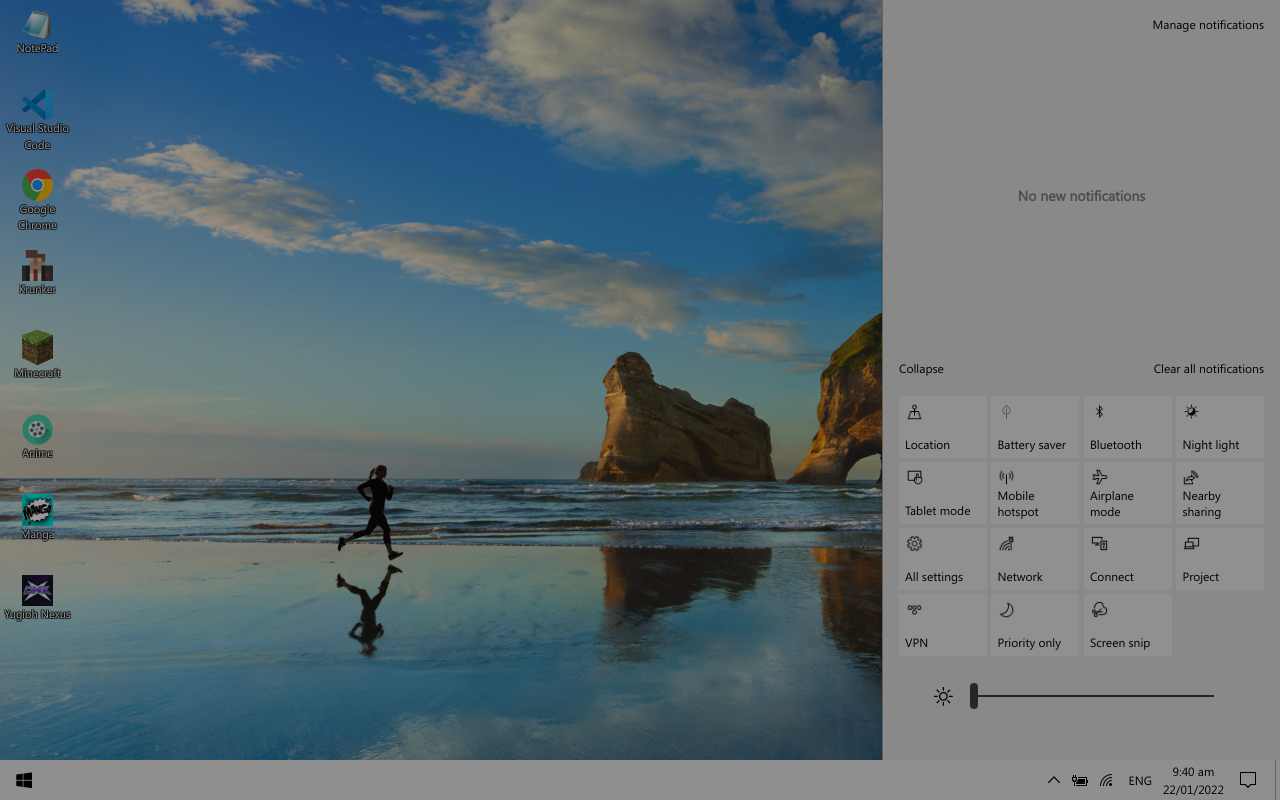
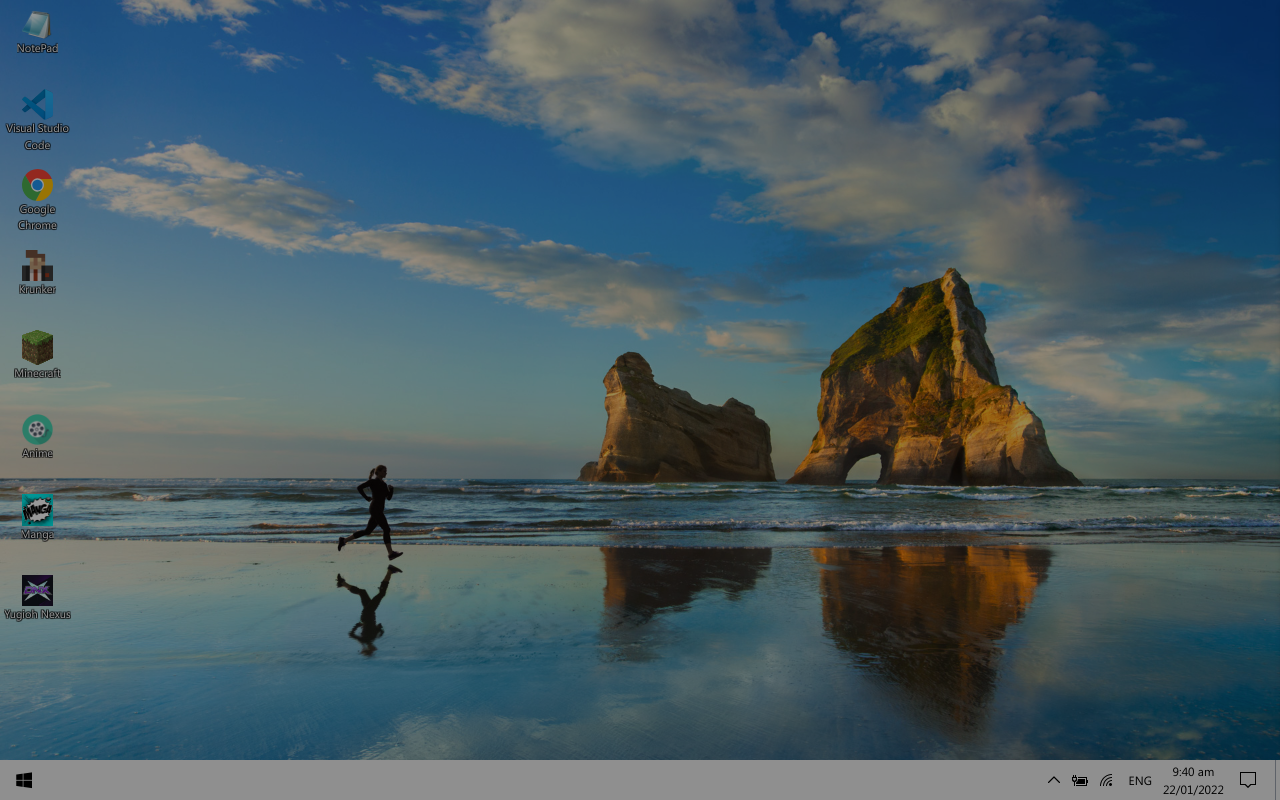
Before and after one commit to vuongle2609/Windows-10, a React (Create React App) app: page / in a window 1280 px wide. Built offline with nearby package versions, Linux system fonts and the light colour scheme.

Commit message:
test conflic

```diff
--- a/src/components/TaskbarRightMenu.js
+++ b/src/components/TaskbarRightMenu.js
@@ -152,7 +152,7 @@ const BrightnessBar = () => {
 };
 
 const ActionMenu = () => {
-  const [hide, setHide] = useState(false);
+  const [hide, setHide] = useState(true);
   const { setIsNight, setSettings } = useStore();
 
   return (
--- a/src/store.js
+++ b/src/store.js
@@ -97,7 +97,7 @@ const useStore = create((set) => ({
   setBColor: (color) => {
     set(() => ({ BColor: color }));
   },
-  RightMenuTaskbar: true,
+  RightMenuTaskbar: false,
   setRightMenuTaskbar: (bol) => {
     set(() => ({ RightMenuTaskbar: bol }));
   },
```
